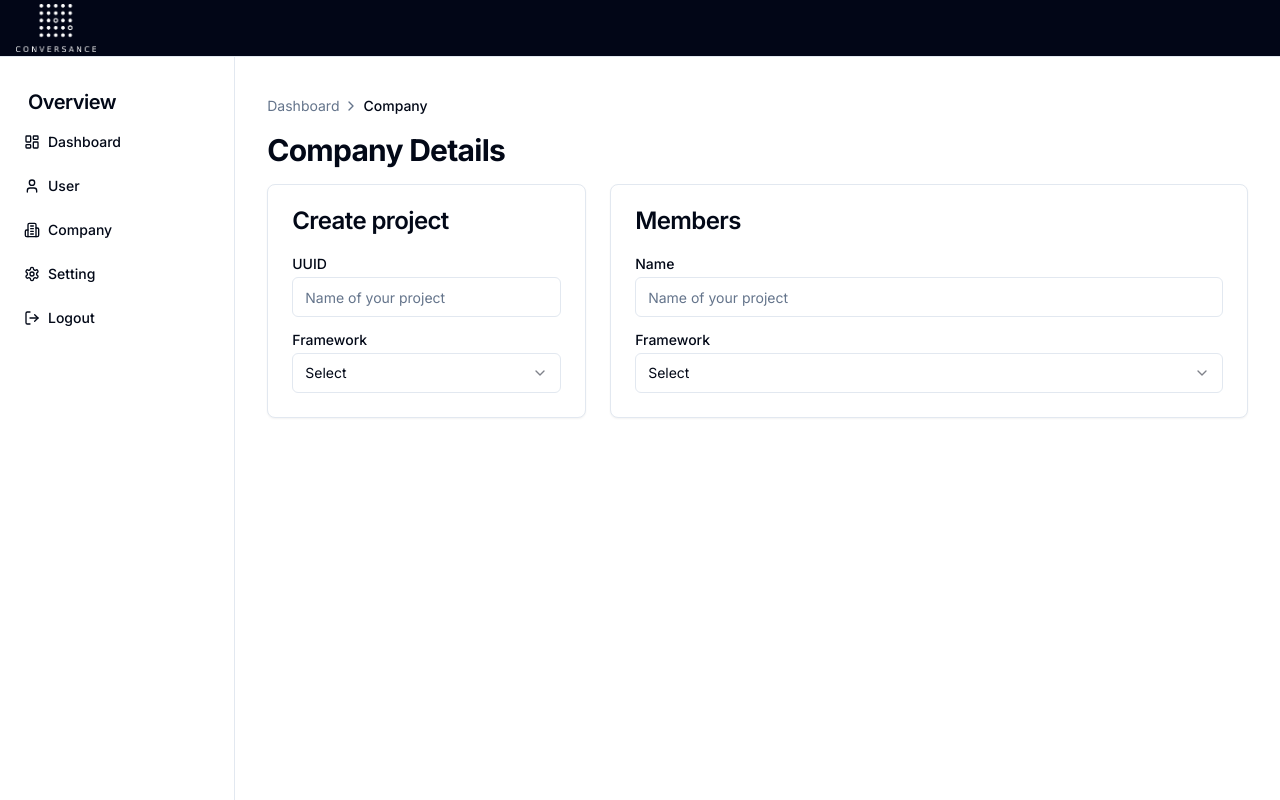
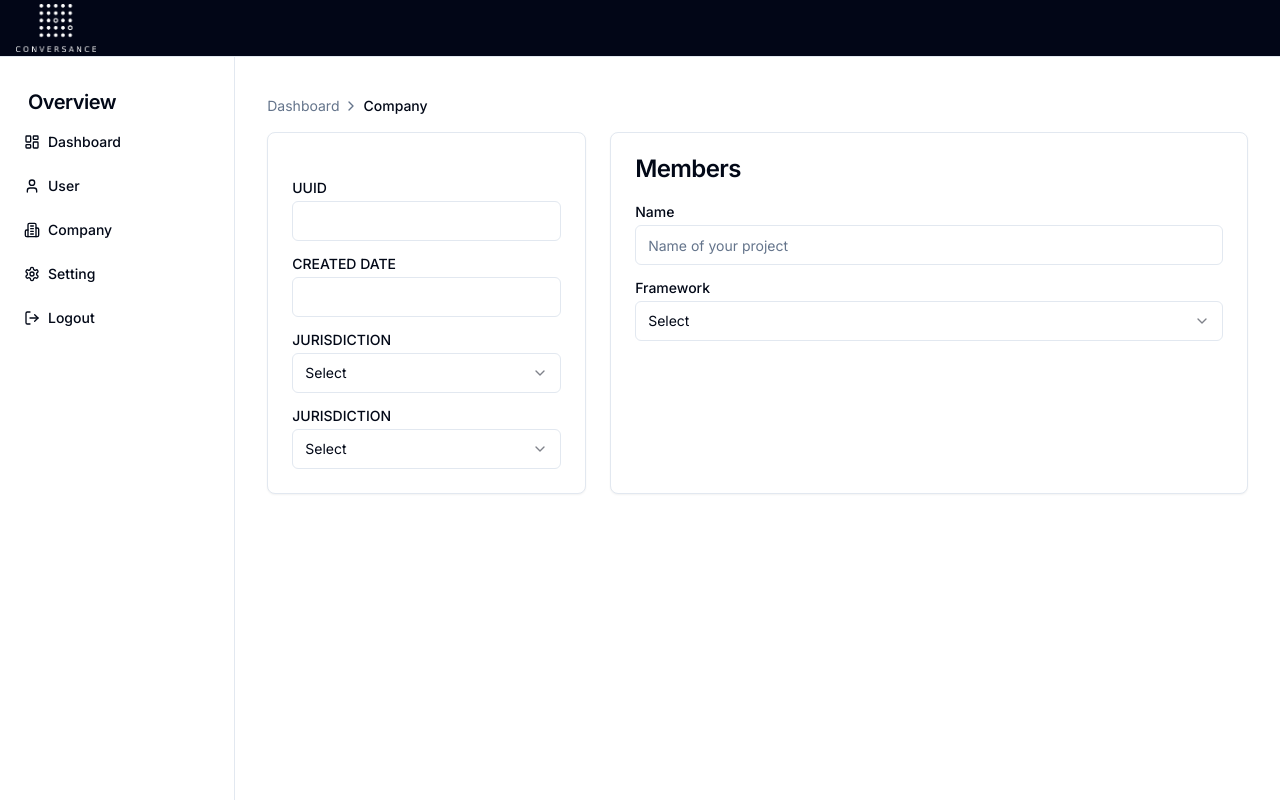
Before and after one commit to dav473/admin, a Next.js app in the folder my-app/: page /admin/companies/1 in a window 1280 px wide. Built offline with nearby package versions, Linux system fonts and the light colour scheme.

Commit message:
company meta data

```diff
--- /dev/null
+++ b/my-app/app/admin/companies/[id]/CompanyInfoCard.tsx
@@ -0,0 +1,75 @@
+import { Card, CardContent, CardHeader, CardTitle } from '@/components/ui/card'
+import { Input } from '@/components/ui/input'
+import { Label } from '@/components/ui/label'
+import { Select, SelectContent, SelectItem, SelectTrigger, SelectValue } from '@/components/ui/select'
+import { Company } from '@/types'
+import React from 'react'
+
+interface Props{
+    className:string,
+    company:Company|undefined
+}
+
+const CompanyInfoCard = ({className,company}:Props) => {
+  return (
+<>
+<Card className={className}>
+      <CardHeader>
+        <CardTitle className='text-center'>{company?.name}</CardTitle>
+      </CardHeader>
+      <CardContent>
+        <form>
+          <div className="grid w-full items-center gap-4">
+            <div className="flex flex-col space-y-1.5">
+              <Label htmlFor="uuid">UUID</Label>
+              <Input id="uuid" value={company?.uuid} readOnly />
+            </div>
+            <div className="flex flex-col space-y-1.5">
+              <Label htmlFor="created">CREATED DATE</Label>
+              <Input id="created" value={company?.created_at} readOnly />
+            </div>
+            <div className="flex flex-col space-y-1.5">
+              <Label htmlFor="jurisdiction">JURISDICTION</Label>
+
+
+              <Select>
+                <SelectTrigger id="jurisdiction">
+                  <SelectValue placeholder="Select" />
+                </SelectTrigger>
+                <SelectContent position="popper">
+                  {company?.jurisdiction?.map((jurisdiction) => (
+                    <SelectItem key={jurisdiction} value={jurisdiction}>
+                      {jurisdiction}
+                    </SelectItem>
+                  ))}
+                </SelectContent>
+              </Select>
+
+            </div>
+            <div className="flex flex-col space-y-1.5">
+              <Label htmlFor="jurisdiction">JURISDICTION</Label>
+
+
+              <Select>
+                <SelectTrigger id="jurisdiction">
+                  <SelectValue placeholder="Select" />
+                </SelectTrigger>
+                <SelectContent position="popper">
+                  {company?.jurisdiction?.map((jurisdiction) => (
+                    <SelectItem key={jurisdiction} value={jurisdiction}>
+                      {jurisdiction}
+                    </SelectItem>
+                  ))}
+                </SelectContent>
+              </Select>
+
+            </div>
+          </div>
+        </form>
+      </CardContent>
+    </Card>
+</>
+  )
+}
+
+export default CompanyInfoCard
--- /dev/null
+++ b/my-app/app/admin/companies/[id]/CompanyMemberCard.tsx
@@ -0,0 +1,46 @@
+import React from 'react'
+import { Card, CardContent, CardHeader, CardTitle } from '@/components/ui/card'
+import { Input } from '@/components/ui/input'
+import { Label } from '@/components/ui/label'
+import { Select, SelectContent, SelectItem, SelectTrigger, SelectValue } from '@/components/ui/select'
+
+interface Props{
+  className:string
+}
+
+const CompanyMemberCard = ({className}:Props) => {
+  return (
+<>
+<Card className={className}>
+      <CardHeader>
+        <CardTitle>Members</CardTitle>
+      </CardHeader>
+      <CardContent>
+        <form>
+          <div className="grid w-full items-center gap-4">
+            <div className="flex flex-col space-y-1.5">
+              <Label htmlFor="name">Name</Label>
+              <Input id="name" placeholder="Name of your project" />
+            </div>
+            <div className="flex flex-col space-y-1.5">
+              <Label htmlFor="framework">Framework</Label>
+              <Select>
+                <SelectTrigger id="framework">
+                  <SelectValue placeholder="Select" />
+                </SelectTrigger>
+                <SelectContent position="popper">
+                  <SelectItem value="next">Next.js</SelectItem>
+                  <SelectItem value="sveltekit">SvelteKit</SelectItem>
+                  <SelectItem value="astro">Astro</SelectItem>
+                  <SelectItem value="nuxt">Nuxt.js</SelectItem>
+                </SelectContent>
+              </Select>
+            </div>
+          </div>
+        </form>
+      </CardContent>
+    </Card></>
+  )
+}
+
+export default CompanyMemberCard
--- a/my-app/app/admin/companies/[id]/page.tsx
+++ b/my-app/app/admin/companies/[id]/page.tsx
@@ -2,15 +2,17 @@ import React from 'react'
 import BreadCrumb from "@/components/breadcrumb";
 import { Heading } from '@/components/ui/cus_heading';
 import CompanyInfo from '@/components/CompanyInfo';
+import { headers } from "next/headers";
 
 const breadcrumbItems = [{ title: "Company", link: "/dashboard/companies/Create" }];
 const CompanyDetailPage = () => {
+
   return (
     <>
       <div className="flex-1 space-y-4  p-4 md:p-8 pt-6">
         <BreadCrumb items={breadcrumbItems} />
-        <Heading title="Company Details"/>
-        <CompanyInfo/>
+
+        <CompanyInfo />
       </div>
     </>
   )
--- a/my-app/components/CompanyInfo.tsx
+++ b/my-app/components/CompanyInfo.tsx
@@ -1,87 +1,27 @@
+"use client"
 import React from "react";
-import { Button } from "@/components/ui/button"
-import {
-  Card,
-  CardContent,
-  CardDescription,
-  CardFooter,
-  CardHeader,
-  CardTitle,
-} from "@/components/ui/card"
-import { Input } from "@/components/ui/input"
-import { Label } from "@/components/ui/label"
-import {
-  Select,
-  SelectContent,
-  SelectItem,
-  SelectTrigger,
-  SelectValue,
-} from "@/components/ui/select"
+import CompanyInfoCard from "@/app/admin/companies/[id]/CompanyInfoCard";
+import { usePathname } from 'next/navigation'
+import CompanyMemberCard from "@/app/admin/companies/[id]/CompanyMemberCard";
+import {companies} from "@/constants/data";
+import {Company} from "@/types/index"
+
+const getCompanyDate = (uuid:string)=>{
+  return companies.find(company => company.uuid === uuid);
+}
 
 const CompanyInfo = () => {
+  const pathname = usePathname()
+  const pathnameArray = pathname.split("/")
+  const uuid = pathnameArray[pathnameArray.length - 1]
+  const res = getCompanyDate(uuid);
   return (
     <>
-   <div className="flex space-x-6">
+   <div className="flex space-x-6 ">
 
-   <Card className="w-2/6">
-      <CardHeader>
-        <CardTitle>Create project</CardTitle>
-      </CardHeader>
-      <CardContent>
-        <form>
-          <div className="grid w-full items-center gap-4">
-            <div className="flex flex-col space-y-1.5">
-              <Label htmlFor="uuid">UUID</Label>
-              <Input id="name" placeholder="Name of your project" />
-            </div>
-            <div className="flex flex-col space-y-1.5">
-              <Label htmlFor="framework">Framework</Label>
-              <Select>
-                <SelectTrigger id="framework">
-                  <SelectValue placeholder="Select" />
-                </SelectTrigger>
-                <SelectContent position="popper">
-                  <SelectItem value="next">Next.js</SelectItem>
-                  <SelectItem value="sveltekit">SvelteKit</SelectItem>
-                  <SelectItem value="astro">Astro</SelectItem>
-                  <SelectItem value="nuxt">Nuxt.js</SelectItem>
-                </SelectContent>
-              </Select>
-            </div>
-          </div>
-        </form>
-      </CardContent>
-    </Card>
+    <CompanyInfoCard className="w-2/6" company={res}/>
+    <CompanyMemberCard className="w-4/6" />
 
-    <Card className="w-4/6">
-      <CardHeader>
-        <CardTitle>Members</CardTitle>
-      </CardHeader>
-      <CardContent>
-        <form>
-          <div className="grid w-full items-center gap-4">
-            <div className="flex flex-col space-y-1.5">
-              <Label htmlFor="name">Name</Label>
-              <Input id="name" placeholder="Name of your project" />
-            </div>
-            <div className="flex flex-col space-y-1.5">
-              <Label htmlFor="framework">Framework</Label>
-              <Select>
-                <SelectTrigger id="framework">
-                  <SelectValue placeholder="Select" />
-                </SelectTrigger>
-                <SelectContent position="popper">
-                  <SelectItem value="next">Next.js</SelectItem>
-                  <SelectItem value="sveltekit">SvelteKit</SelectItem>
-                  <SelectItem value="astro">Astro</SelectItem>
-                  <SelectItem value="nuxt">Nuxt.js</SelectItem>
-                </SelectContent>
-              </Select>
-            </div>
-          </div>
-        </form>
-      </CardContent>
-    </Card>
    </div>
     </>
   );
--- a/my-app/components/tables/user-tables/cell-action.tsx
+++ b/my-app/components/tables/user-tables/cell-action.tsx
@@ -13,10 +13,7 @@ import {
 } from "@/components/ui/dropdown-menu";
 import { ColumnAction } from "@/types/index";
 import {
-  Edit,
   MoreHorizontal,
-  ShieldMinus,
-  BookUser,
   ArrowLeftRight,
 } from "lucide-react";
 import { useRouter } from "next/navigation";
--- a/my-app/components/ui/cus_data-table.tsx
+++ b/my-app/components/ui/cus_data-table.tsx
@@ -6,6 +6,7 @@ import {
   getCoreRowModel,
   getFilteredRowModel,
   useReactTable,
+  getPaginationRowModel
 } from "@tanstack/react-table";
 
 import {
@@ -35,7 +36,7 @@ export function DataTable<TData, TValue>({
     data,
     columns,
     getCoreRowModel: getCoreRowModel(),
-    getFilteredRowModel: getFilteredRowModel(),
+    getPaginationRowModel: getPaginationRowModel(),
   });
 
   /* this can be used to get the selectedrows
@@ -103,10 +104,10 @@ export function DataTable<TData, TValue>({
         <ScrollBar orientation="horizontal" />
       </ScrollArea>
       <div className="flex items-center justify-end space-x-2 py-4">
-        <div className="flex-1 text-sm text-muted-foreground">
-          {table.getFilteredSelectedRowModel().rows.length} of{" "}
-          {table.getFilteredRowModel().rows.length} row(s) selected.
-        </div>
+        <div className="flex w-[100px] items-center justify-center text-sm font-medium">
+            Page {table.getState().pagination.pageIndex + 1} of{" "}
+            {table.getPageCount()}
+          </div>
         <div className="space-x-2">
           <Button
             variant="outline"
```
